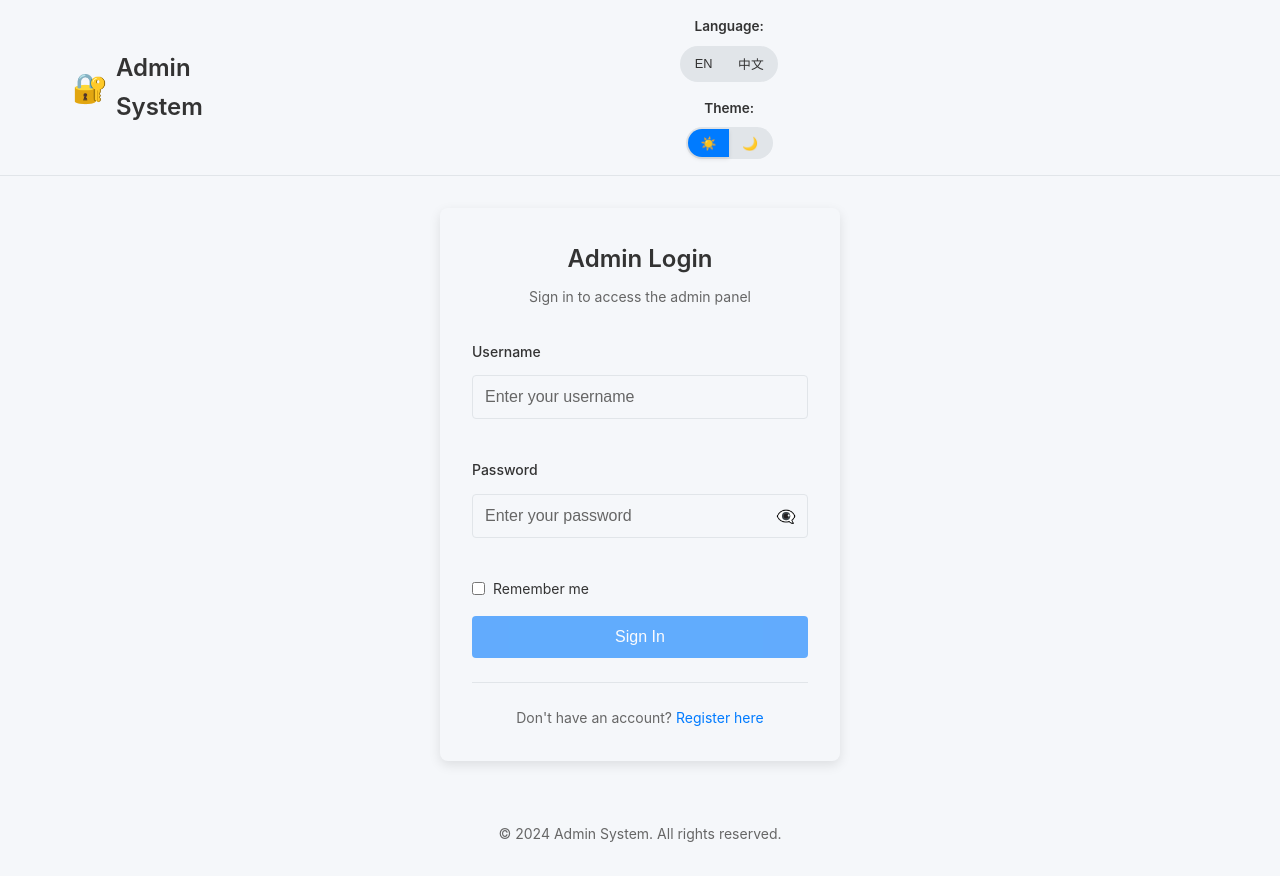
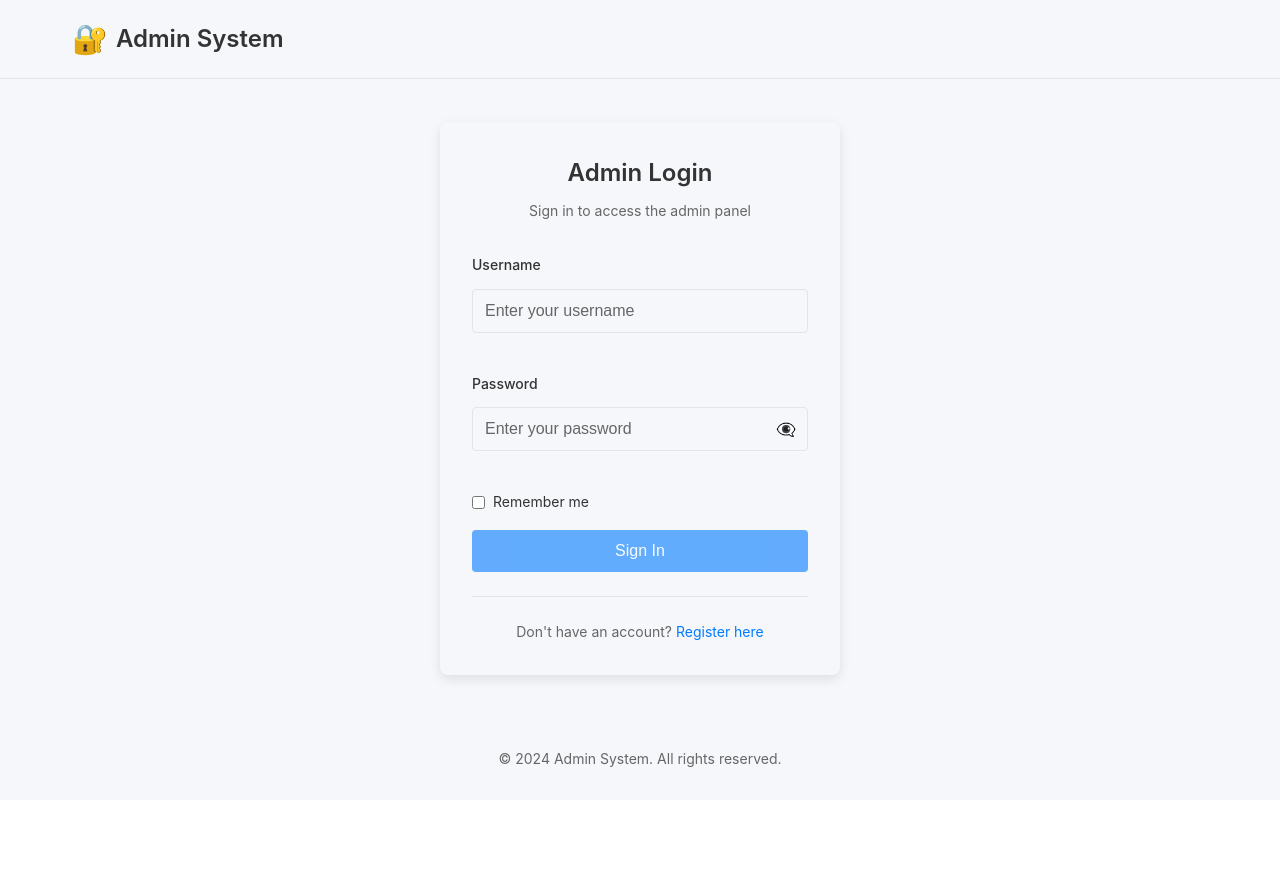
Before and after one commit to 1nFrastr/kai-todo-app, a React (Vite) app in the folder frontend/: page /admin/login in a window 1280 px wide. After the commit the page ends 800 px from the top, so only its background shows below. Built offline with nearby package versions, Linux system fonts and the light colour scheme.

Commit message:
refactor: Remove ThemeLanguageToggle from AuthLayout component

```diff
--- a/frontend/src/components/AuthLayout/index.tsx
+++ b/frontend/src/components/AuthLayout/index.tsx
@@ -1,6 +1,5 @@
 import React from 'react';
 import { useTranslation } from 'react-i18next';
-import ThemeLanguageToggle from '../ThemeLanguageToggle';
 import './AuthLayout.scss';
 
 interface AuthLayoutProps {
@@ -20,7 +19,6 @@ const AuthLayout: React.FC<AuthLayoutProps> = ({ children, theme, onThemeChange
             <span className="logo-icon">🔐</span>
             {t('admin.title')}
           </h1>
-          <ThemeLanguageToggle theme={theme} onThemeChange={onThemeChange} />
         </div>
       </header>
 
```
